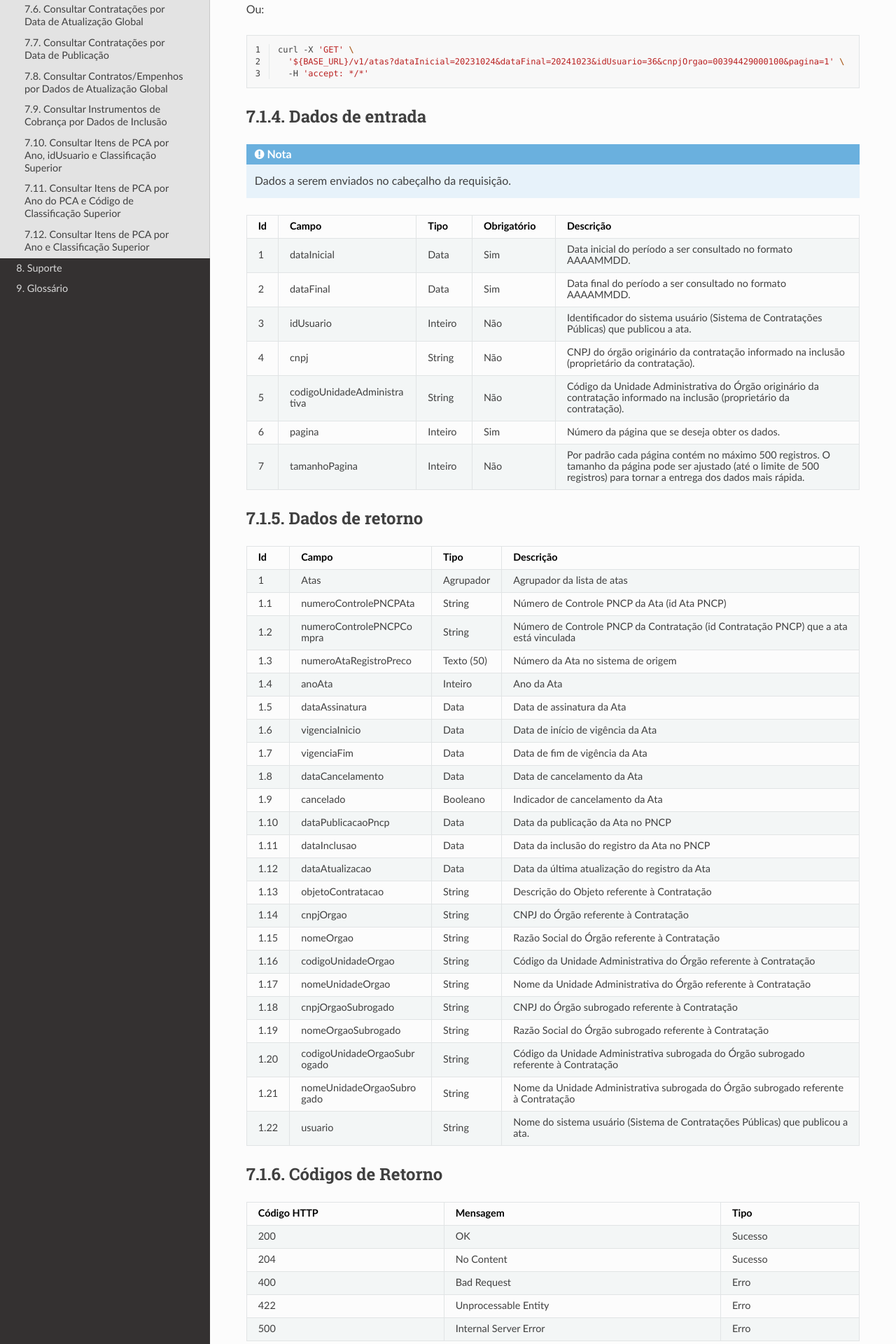
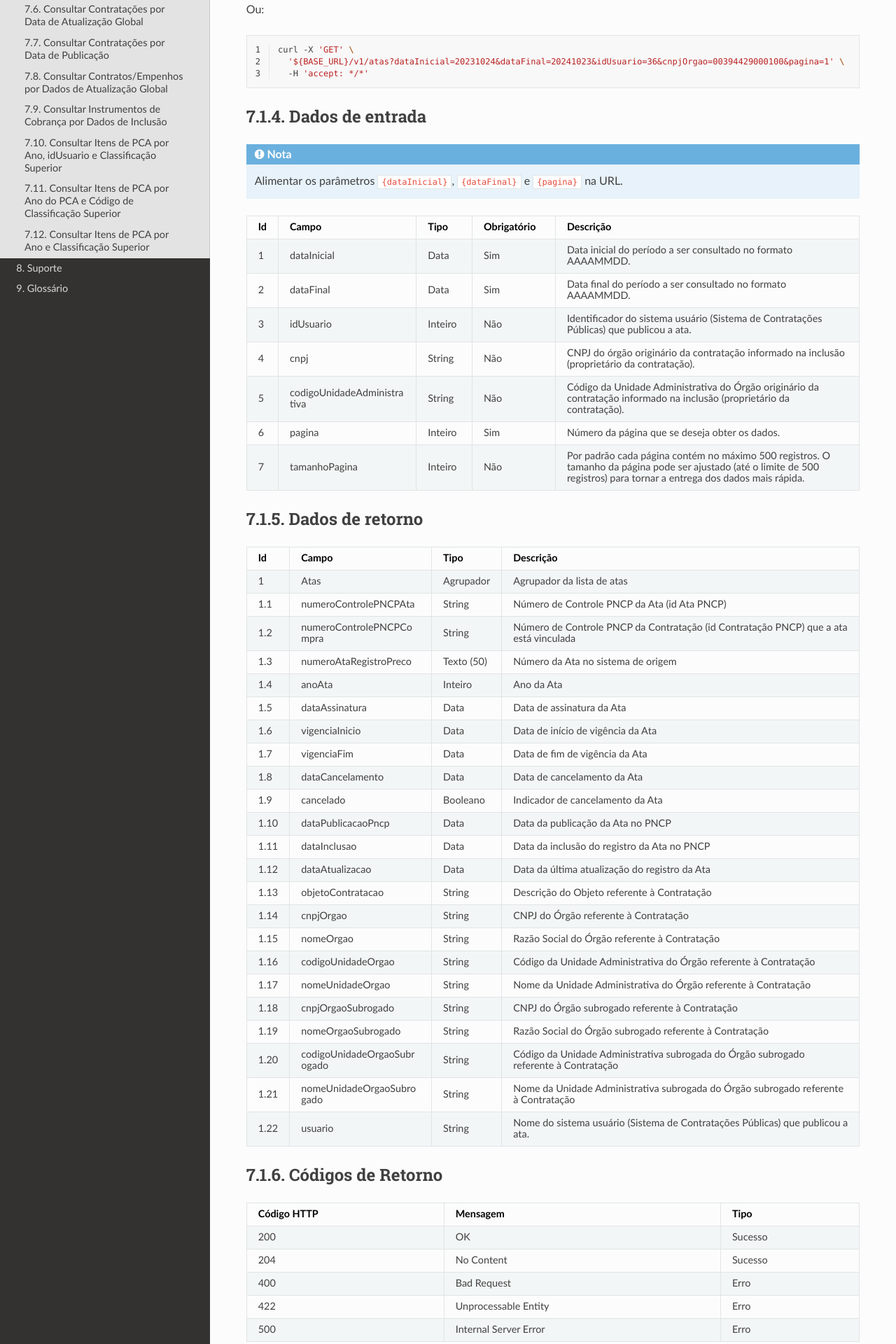
Before and after one commit to sofiaestrelab/Manual-de-Consulta-do-PNCP, a Sphinx documentation site: the page built from docs/source/catalogo_de_servicos/servico_consultar_atas_de_registro_de_preco_por_periodo_de_vigencia.rst, in a window 1280 px wide. Shown: the part 789-2709 px from the top of the page at 70% size. Built offline with Sphinx 7.4.7 and the Read the Docs theme 3.1.0, drawn with Linux system fonts in a browser that asks for light colours.

Commit message:
Clarify request header parameters in documentation
Updated request header parameters to specify URL parameters.

```diff
--- a/docs/source/catalogo_de_servicos/servico_consultar_atas_de_registro_de_preco_por_periodo_de_vigencia.rst
+++ b/docs/source/catalogo_de_servicos/servico_consultar_atas_de_registro_de_preco_por_periodo_de_vigencia.rst
@@ -50,7 +50,7 @@ Dados de entrada
 
 .. note::
 
-   Dados a serem enviados no cabeçalho da requisição.
+   Alimentar os parâmetros ``{dataInicial}``, ``{dataFinal}`` e ``{pagina}`` na URL.
 
 .. list-table::
    :width: 100%
```
